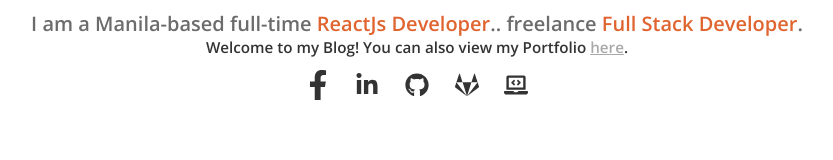
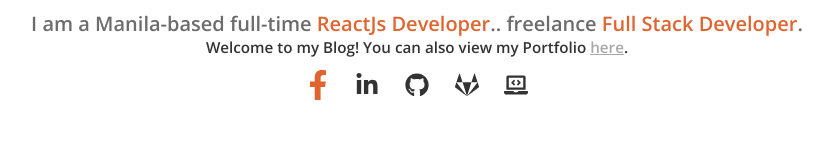
Before and after one commit to Exx-hub/acosta-codes-blog, a Next.js app: page / in a window 1280 px wide. In both pictures the pointer is over the icon 540 px from the left and 472 px from the top of the page. Shown: the part 387-547 px from the top of the page, without its empty margins (223-1056 px from the left). Built offline with nearby package versions, Linux system fonts and the light colour scheme.

Commit message:
orange color when socials hovered in light mode

```diff
--- a/styles/Socials.module.css
+++ b/styles/Socials.module.css
@@ -21,3 +21,7 @@
 [data-theme="light"] .icon {
   color: #333;
 }
+
+[data-theme="light"] .icon:hover {
+  color: #e0642f;
+}
```
